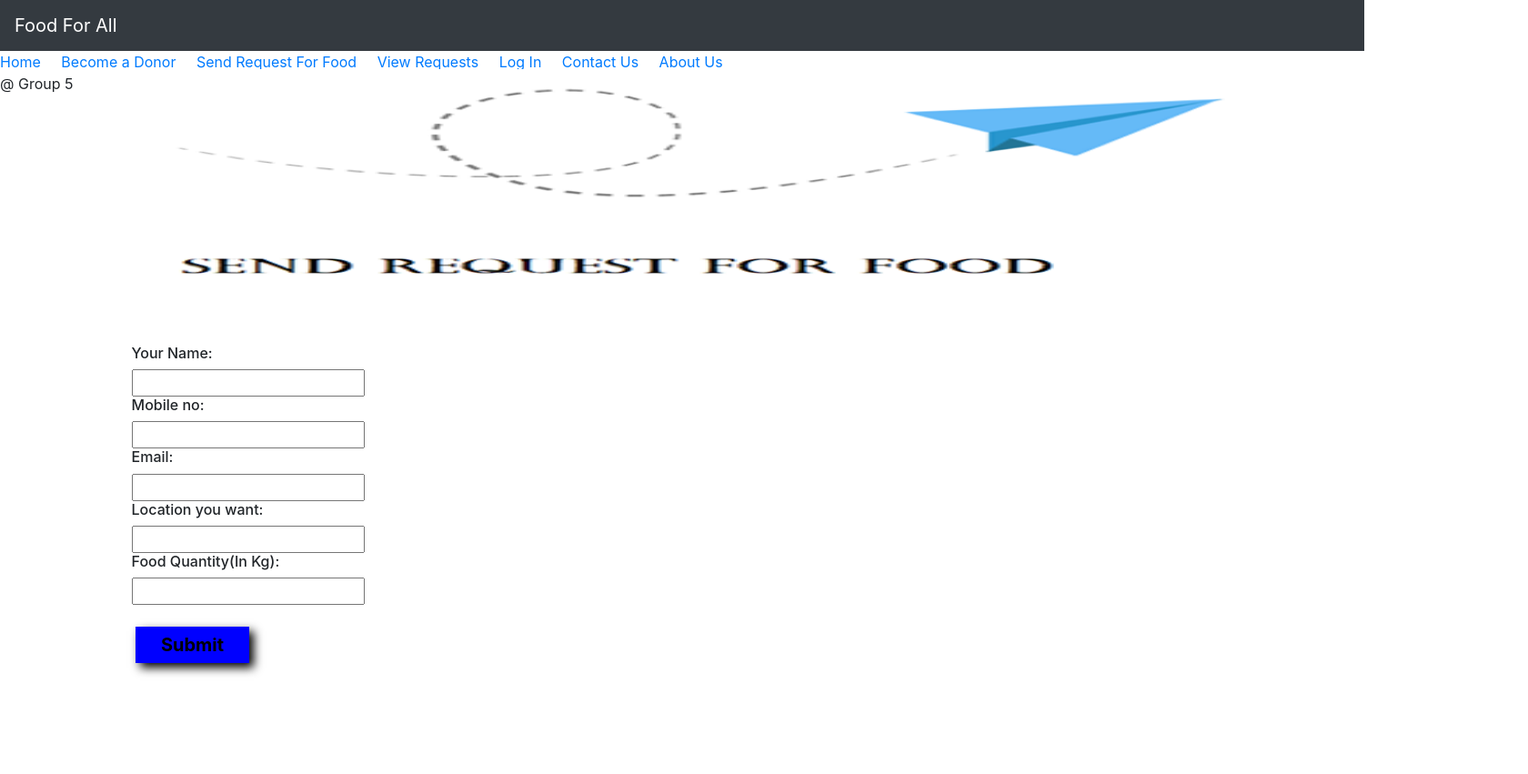
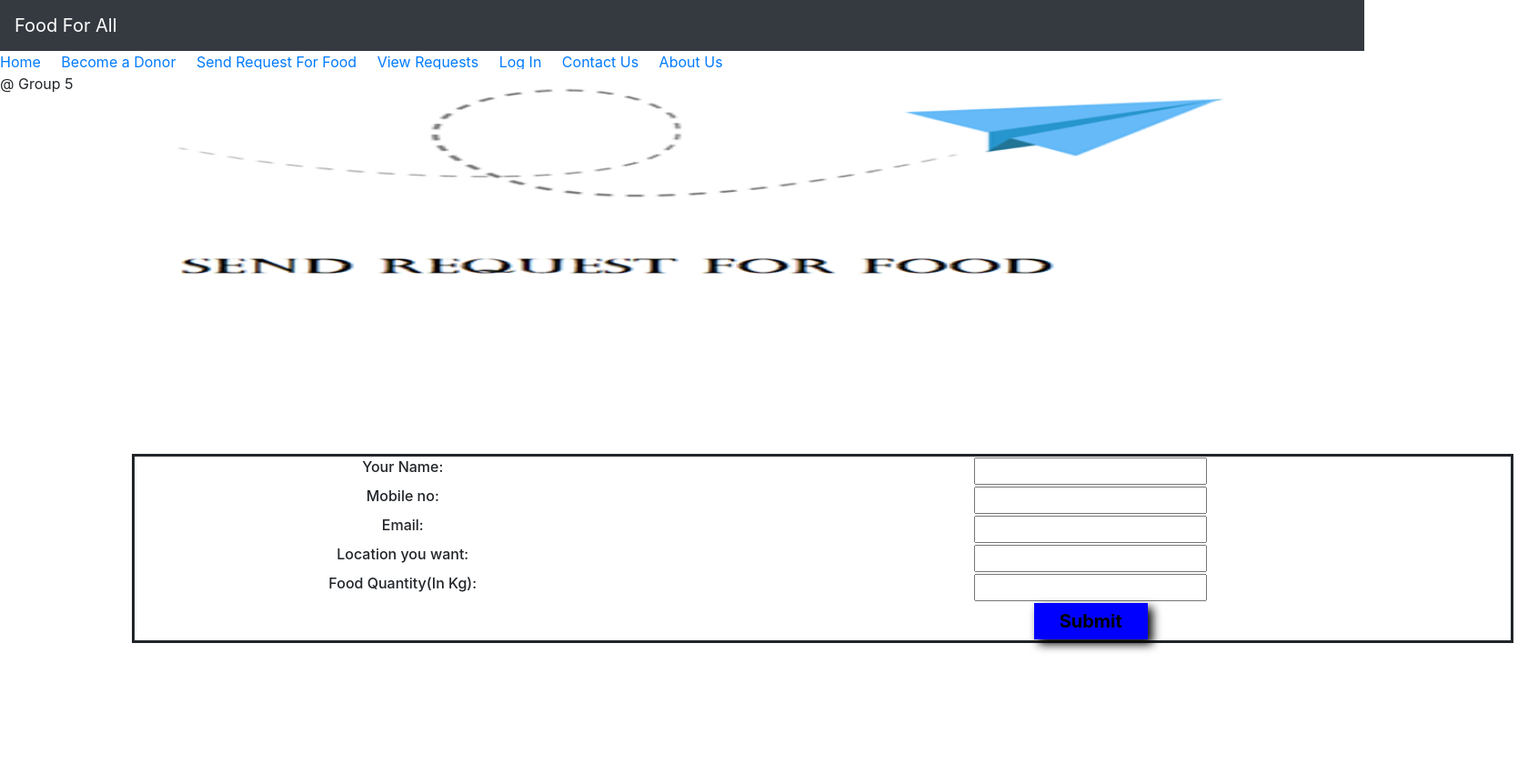
Before and after one commit to NSU-SU19CSE299S02/SU19CSE299S02G05NSU, a PHP site: page /send_req.php in a window 1680 px wide. Shown: the whole page at 91% size. Before the commit the page ends 742 px from the top, so only its background shows below. Run offline with PHP 8.4, Linux system fonts and the light colour scheme.

Commit message:
Bug #84 : Add box for the form
1. Box was missing in send request page
2. Change style in method

```diff
--- a/Project Code/send_req.php
+++ b/Project Code/send_req.php
@@ -19,12 +19,13 @@
     <span class="navbar-toggler-icon"></span>
   </button>
   <div style="height:00px;">
-     <form method="post" enctype="multipart/form-data" style="width: 1200px; height: 600px;">
+     <form method="post" enctype="multipart/form-data" style="width: 1519px; height: 650px;">
       <div class="content">
         <br><br>
 
   <img src="Image/10.png" height="300px" width="1250px" style="margin-bottom:3px"></a>
 
+    <table width="100%" style="margin: 0 auto; border:3px solid;text-align:center">
     <tr><td class="lefttd"><h6>Your Name:</h6></td><td><input type="text" name="t1" required="required" title="Please enter your name"/></td></tr><br>
     <tr><td class="lefttd"><h6>Mobile no:</h6></td><td><input type="number" name="t2" required="required" pattern="[0-9]{10,11}" title="Please youe valied mobile no"/></td></tr><br>
     <tr><td class="lefttd"><h6>Email:</h6></td><td><input type="email" name="t3" required="required" title="Please enter your email address"/></td></tr><br>
```
